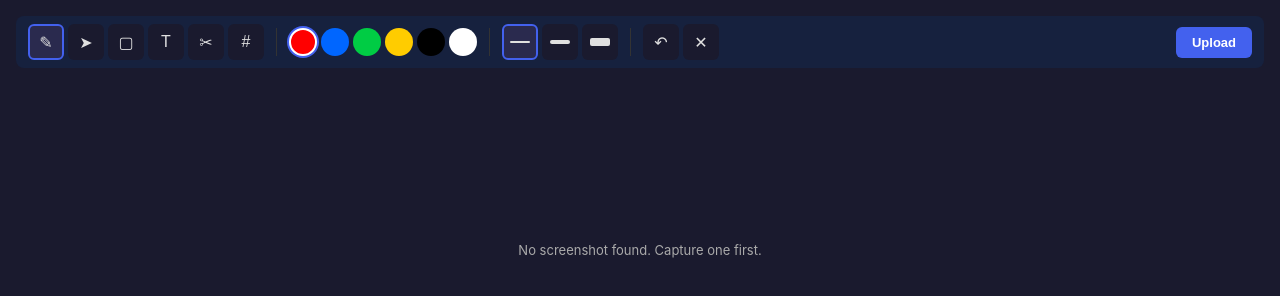
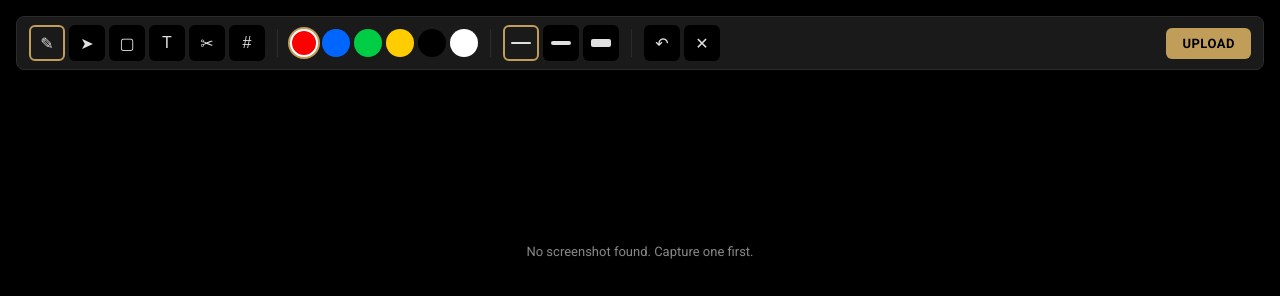
Before and after one commit to mrzacsmith/snapbug, a website with bundled scripts: page extension/annotate.html in a window 1280 px wide. Built offline with nearby package versions, Linux system fonts and the light colour scheme; some packages are replaced by stand-ins of ours.

Commit message:
👍 IMPROVE: Apply Gauntlet AI branding to annotation editor
Editor now uses black bg, gold accent (#C09E5A) for active states, upload
button, crop border, and text input border. Toolbar uses dark surface
(#1A1A1A) with #2B2B2B borders. Roboto font via CSS import. Consistent
branding across all three extension pages.

Fixes #41

Co-Authored-By: Claude <noreply@anthropic.com>

```diff
--- a/extension/annotate.js
+++ b/extension/annotate.js
@@ -117,7 +117,7 @@ function renderCropOverlay(region) {
     // Clear the selected region
     overlayCtx.clearRect(norm.x, norm.y, norm.w, norm.h)
     // Border
-    overlayCtx.strokeStyle = '#4361ee'
+    overlayCtx.strokeStyle = '#C09E5A'
     overlayCtx.lineWidth = 2
     overlayCtx.strokeRect(norm.x, norm.y, norm.w, norm.h)
   }
--- a/extension/styles.css
+++ b/extension/styles.css
@@ -1,3 +1,5 @@
+@import url('https://fonts.googleapis.com/css2?family=Roboto:wght@400;500;700&display=swap');
+
 * {
   margin: 0;
   padding: 0;
@@ -5,9 +7,9 @@
 }
 
 body {
-  background: #1a1a2e;
-  color: #e0e0e0;
-  font-family: -apple-system, BlinkMacSystemFont, 'Segoe UI', Roboto, sans-serif;
+  background: #000000;
+  color: #ffffff;
+  font-family: 'Roboto', sans-serif;
 }
 
 /* Annotate */
@@ -24,7 +26,8 @@ body {
   position: sticky;
   top: 0;
   z-index: 10;
-  background: #16213e;
+  background: #1A1A1A;
+  border: 1px solid #2B2B2B;
   padding: 8px 12px;
   border-radius: 8px;
   margin-bottom: 12px;
@@ -46,7 +49,7 @@ body {
   height: 36px;
   border: 2px solid transparent;
   border-radius: 6px;
-  background: #1a1a2e;
+  background: #000000;
   color: #e0e0e0;
   font-size: 16px;
   cursor: pointer;
@@ -60,14 +63,14 @@ body {
 }
 
 .tool-btn.active {
-  border-color: #4361ee;
-  background: #2a2a4e;
+  border-color: #C09E5A;
+  background: #1A1A1A;
 }
 
 .separator {
   width: 1px;
   height: 28px;
-  background: #333;
+  background: #2B2B2B;
 }
 
 .color-swatch {
@@ -85,7 +88,7 @@ body {
 
 .color-swatch.active {
   border-color: #ffffff;
-  box-shadow: 0 0 0 2px #4361ee;
+  box-shadow: 0 0 0 2px #C09E5A;
 }
 
 .width-btn {
@@ -93,7 +96,7 @@ body {
   height: 36px;
   border: 2px solid transparent;
   border-radius: 6px;
-  background: #1a1a2e;
+  background: #000000;
   cursor: pointer;
   display: flex;
   align-items: center;
@@ -106,8 +109,8 @@ body {
 }
 
 .width-btn.active {
-  border-color: #4361ee;
-  background: #2a2a4e;
+  border-color: #C09E5A;
+  background: #1A1A1A;
 }
 
 .width-line {
@@ -140,10 +143,10 @@ body {
 
 #text-input {
   position: absolute;
-  background: rgba(0, 0, 0, 0.6);
-  border: 1px solid #4361ee;
+  background: rgba(0, 0, 0, 0.7);
+  border: 1px solid #C09E5A;
   color: #ff0000;
-  font-family: sans-serif;
+  font-family: 'Roboto', sans-serif;
   font-size: 16px;
   padding: 4px;
   resize: none;
@@ -165,22 +168,26 @@ body {
 
 .upload-btn {
   padding: 8px 16px;
-  background: #4361ee;
-  color: #ffffff;
+  background: #C09E5A;
+  color: #000000;
   border: none;
   border-radius: 6px;
+  font-family: 'Roboto', sans-serif;
   font-size: 13px;
-  font-weight: 600;
+  font-weight: 700;
   cursor: pointer;
   white-space: nowrap;
+  text-transform: uppercase;
+  letter-spacing: 0.5px;
 }
 
 .upload-btn:hover {
-  background: #3a56d4;
+  background: #B8914F;
 }
 
 .upload-btn:disabled {
-  background: #555;
+  background: #333;
+  color: #666;
   cursor: not-allowed;
 }
 
@@ -188,14 +195,15 @@ body {
   display: flex;
   align-items: center;
   gap: 8px;
-  background: #1a1a2e;
+  background: #1A1A1A;
+  border: 1px solid #2B2B2B;
   padding: 4px 10px;
   border-radius: 6px;
 }
 
 #upload-url {
   font-size: 12px;
-  color: #4ade80;
+  color: #C09E5A;
   max-width: 280px;
   overflow: hidden;
   text-overflow: ellipsis;
@@ -204,9 +212,9 @@ body {
 
 .copy-btn {
   padding: 4px 10px;
-  background: #333;
+  background: #1A1A1A;
   color: #e0e0e0;
-  border: 1px solid #555;
+  border: 1px solid #2B2B2B;
   border-radius: 4px;
   font-size: 11px;
   cursor: pointer;
@@ -214,11 +222,11 @@ body {
 }
 
 .copy-btn:hover {
-  background: #444;
+  background: #2B2B2B;
 }
 
 #annotate-status {
   margin-top: 12px;
   font-size: 13px;
-  color: #aaa;
+  color: #888;
 }
```
